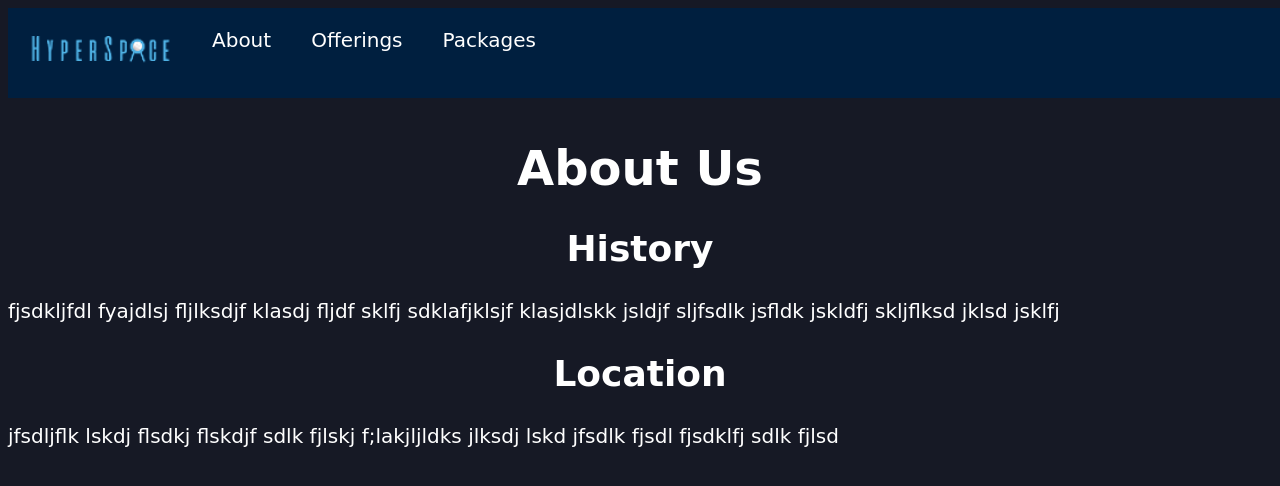
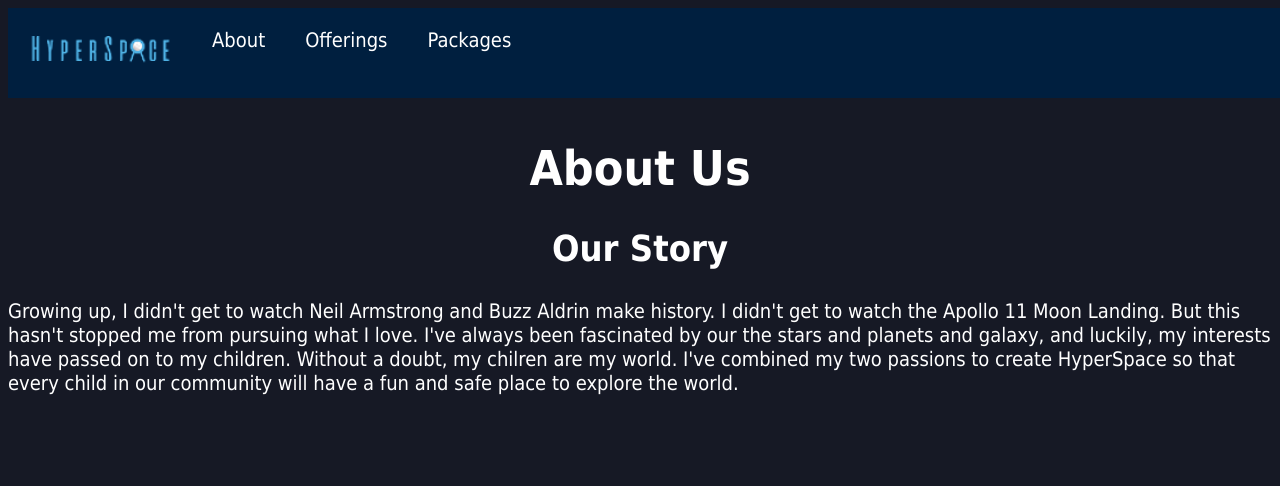
Before and after one commit to braverio/hyperspace, a PHP site: page /about.html in a window 1280 px wide. Shown: the top 486 px of the page. Run offline with PHP 8.4, Linux system fonts and the light colour scheme.

Commit message:
Add about us story

```diff
--- a/about.html
+++ b/about.html
@@ -35,10 +35,8 @@
 
     <div>
         <h1>About Us</h1>
-        <h2>History</h2>
-        <p>fjsdkljfdl fyajdlsj fljlksdjf klasdj fljdf sklfj sdklafjklsjf klasjdlskk jsldjf sljfsdlk jsfldk jskldfj skljflksd jklsd jsklfj </p>
-        <h2>Location</h2>
-        <p>jfsdljflk lskdj flsdkj flskdjf sdlk fjlskj f;lakjljldks jlksdj lskd jfsdlk fjsdl fjsdklfj sdlk fjlsd </p>
+        <h2>Our Story</h2>
+        <p>Growing up, I didn't get to watch Neil Armstrong and Buzz Aldrin make history. I didn't get to watch the Apollo 11 Moon Landing. But this hasn't stopped me from pursuing what I love. I've always been fascinated by our the stars and planets and galaxy, and luckily, my interests have passed on to my children. Without a doubt, my chilren are my world. I've combined my two passions to create HyperSpace so that every child in our community will have a fun and safe place to explore the world.</p>
     </div>
 
     <footer>
--- a/home.html
+++ b/home.html
@@ -3,6 +3,7 @@
 
 <head>
     <title> Hyperspace </title>
+    <link rel="icon" href="images/asmall.png">
     <link rel="stylesheet" type="text/css" href="styles/styles.css">
     <link rel="stylesheet" type="text/css" href="styles/navbar.css"
     <meta name="viewport" content="width=device-width, intial-scale = 1.0">
--- a/styles/styles.css
+++ b/styles/styles.css
@@ -6,7 +6,7 @@ html, div, span, ol, ul, li{
 	vertical-align: baseline;
     list-style-type: none;
     color: white;
-    font-family: cursive;
+    font-family: Tahoma;
 }
 
 .parallax{
```
